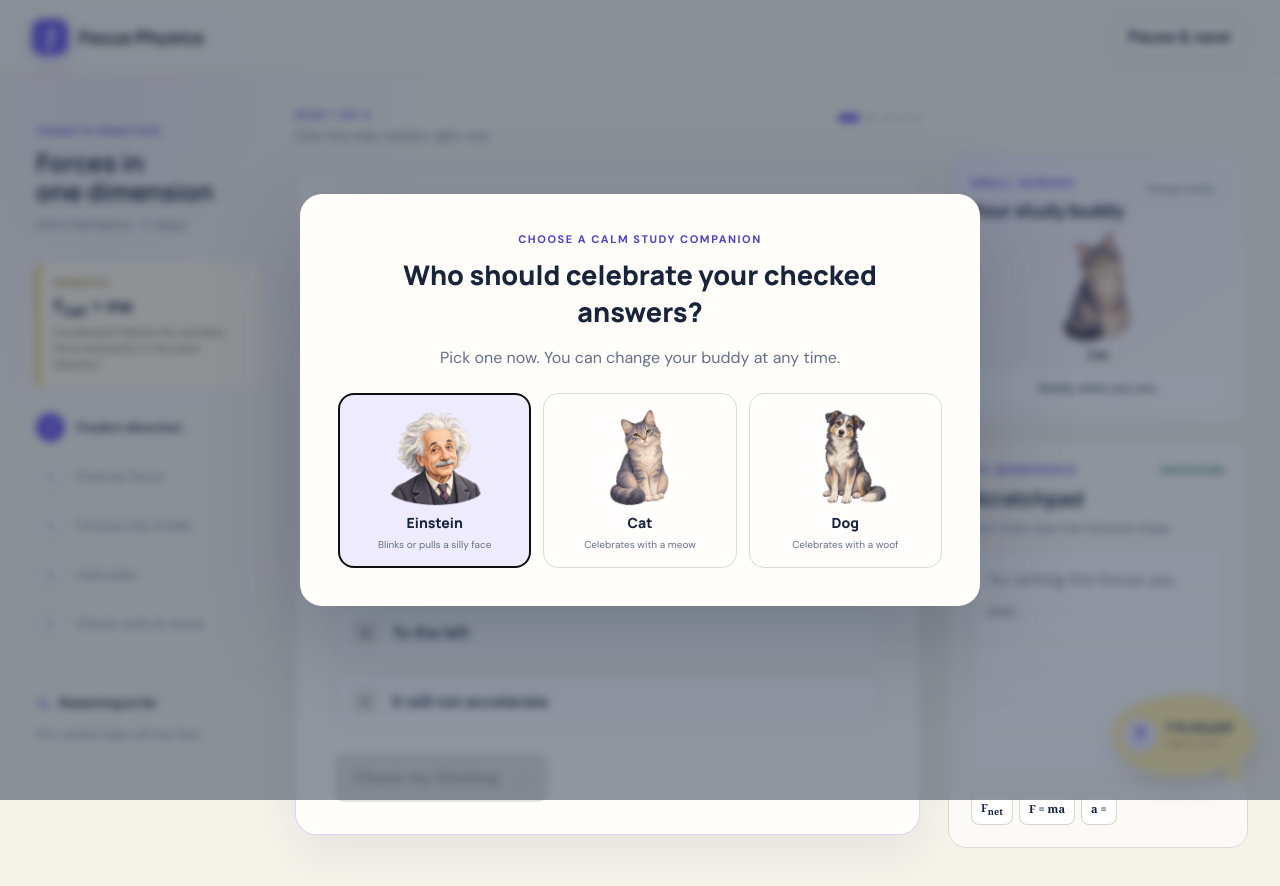
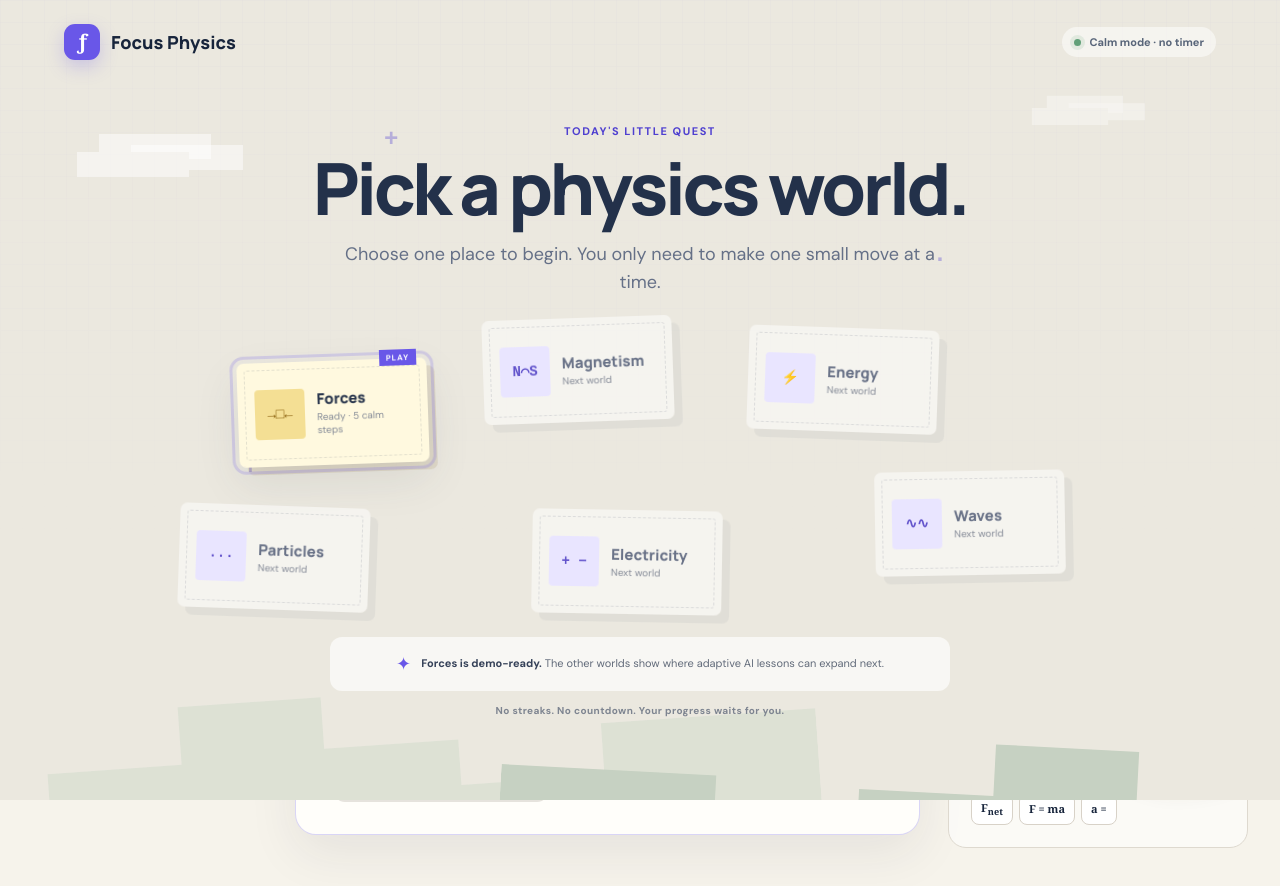
Before and after one commit to Thisisjustjay/focus-physics, a plain HTML site: page dist/index.html in a window 1280 px wide. Drawn offline with Linux system fonts and the light colour scheme.

Commit message:
Update Site source

```diff
--- a/dist/app.js
+++ b/dist/app.js
@@ -115,6 +115,13 @@ const buddyReaction = document.getElementById("buddyReaction");
 const buddyDialog = document.getElementById("buddyDialog");
 const closeBuddyDialog = document.getElementById("closeBuddyDialog");
 const companionStorageKey = "focusPhysicsCompanion";
+const topicGate = document.getElementById("topicGate");
+const topicStatus = document.getElementById("topicStatus");
+const lessonSurfaces = [
+  document.querySelector(".site-header"),
+  document.querySelector(".app-shell"),
+  document.querySelector(".help-dock")
+];
 
 const companions = {
   einstein: {
@@ -279,6 +286,57 @@ function openBuddyChooser(required = false) {
   if (!buddyDialog.open) buddyDialog.showModal();
 }
 
+function setTopicGate(open) {
+  document.body.classList.toggle("topic-gate-open", open);
+  topicGate.setAttribute("aria-hidden", String(!open));
+  lessonSurfaces.forEach(surface => {
+    if (!surface) return;
+    if (open) surface.setAttribute("inert", "");
+    else surface.removeAttribute("inert");
+  });
+
+  if (open) {
+    topicGate.querySelector(".topic-ready").focus({ preventScroll: true });
+  } else if (!localStorage.getItem(companionStorageKey)) {
+    setTimeout(() => openBuddyChooser(true), 180);
+  }
+}
+
+function enterForcesLesson() {
+  if (location.hash !== "#lesson") history.pushState({ view: "lesson" }, "", "#lesson");
+  setTopicGate(false);
+  document.querySelector(".workspace").scrollIntoView({ block: "start" });
+}
+
+document.querySelectorAll("[data-topic]").forEach(button => {
+  button.addEventListener("click", () => {
+    const topic = button.dataset.topic;
+    if (topic === "forces") {
+      enterForcesLesson();
+      return;
+    }
+
+    const label = button.querySelector("strong").textContent;
+    topicStatus.classList.remove("topic-status-bump");
+    void topicStatus.offsetWidth;
+    topicStatus.classList.add("topic-status-bump");
+    topicStatus.innerHTML = `<span aria-hidden="true">○</span><p><strong>${label} is the next world.</strong> Today’s working demo is Forces; AI-generated topic paths are the next build.</p>`;
+  });
+});
+
+document.getElementById("topicButton").addEventListener("click", () => {
+  history.pushState({ view: "topics" }, "", location.pathname);
+  setTopicGate(true);
+});
+
+document.querySelector(".site-header .brand").addEventListener("click", event => {
+  event.preventDefault();
+  history.pushState({ view: "topics" }, "", location.pathname);
+  setTopicGate(true);
+});
+
+window.addEventListener("popstate", () => setTopicGate(location.hash !== "#lesson"));
+
 check.addEventListener("click", () => {
   if (passed) {
     if (currentStep === steps.length - 1) {
@@ -406,4 +464,7 @@ buddyDialog.addEventListener("cancel", event => {
 
 renderCompanion();
 renderStep();
-if (!localStorage.getItem(companionStorageKey)) setTimeout(() => openBuddyChooser(true), 0);
+setTopicGate(location.hash !== "#lesson");
+if (location.hash === "#lesson" && !localStorage.getItem(companionStorageKey)) {
+  setTimeout(() => openBuddyChooser(true), 0);
+}
--- a/dist/index.html
+++ b/dist/index.html
@@ -11,12 +11,78 @@
     <link rel="stylesheet" href="styles.css" />
   </head>
   <body>
+    <section class="topic-gate" id="topicGate" aria-labelledby="topicGateTitle">
+      <div class="pixel-sky" aria-hidden="true">
+        <span class="pixel-cloud cloud-one"></span>
+        <span class="pixel-cloud cloud-two"></span>
+        <span class="pixel-star star-one">+</span>
+        <span class="pixel-star star-two">·</span>
+        <span class="pixel-star star-three">+</span>
+        <span class="pixel-hill hill-back"></span>
+        <span class="pixel-hill hill-front"></span>
+      </div>
+
+      <header class="gate-header">
+        <div class="brand" aria-label="Focus Physics">
+          <span class="brand-mark" aria-hidden="true">ƒ</span>
+          <span>Focus Physics</span>
+        </div>
+        <span class="calm-mode"><i aria-hidden="true"></i> Calm mode · no timer</span>
+      </header>
+
+      <div class="gate-copy">
+        <p class="eyebrow">TODAY'S LITTLE QUEST</p>
+        <h1 id="topicGateTitle">Pick a physics world.</h1>
+        <p>Choose one place to begin. You only need to make one small move at a time.</p>
+      </div>
+
+      <div class="topic-scene" id="topicScene" aria-label="Physics topic choices">
+        <button class="topic-orb topic-ready" type="button" data-topic="forces" style="--x: 9%; --y: 14%; --tilt: -2deg; --delay: 0s;">
+          <span class="topic-pixel" aria-hidden="true">→□←</span>
+          <strong>Forces</strong>
+          <small>Ready · 5 calm steps</small>
+        </button>
+        <button class="topic-orb" type="button" data-topic="energy" style="--x: 61%; --y: 4%; --tilt: 2deg; --delay: -1s;">
+          <span class="topic-pixel" aria-hidden="true">⚡</span>
+          <strong>Energy</strong>
+          <small>Next world</small>
+        </button>
+        <button class="topic-orb" type="button" data-topic="waves" style="--x: 74%; --y: 48%; --tilt: -1deg; --delay: -2s;">
+          <span class="topic-pixel" aria-hidden="true">∿∿</span>
+          <strong>Waves</strong>
+          <small>Next world</small>
+        </button>
+        <button class="topic-orb" type="button" data-topic="electricity" style="--x: 39%; --y: 59%; --tilt: 1deg; --delay: -.6s;">
+          <span class="topic-pixel" aria-hidden="true">+ −</span>
+          <strong>Electricity</strong>
+          <small>Next world</small>
+        </button>
+        <button class="topic-orb" type="button" data-topic="particles" style="--x: 3%; --y: 58%; --tilt: 2deg; --delay: -1.5s;">
+          <span class="topic-pixel" aria-hidden="true">···</span>
+          <strong>Particles</strong>
+          <small>Next world</small>
+        </button>
+        <button class="topic-orb" type="button" data-topic="magnetism" style="--x: 34%; --y: 2%; --tilt: -2deg; --delay: -2.4s;">
+          <span class="topic-pixel" aria-hidden="true">N⌒S</span>
+          <strong>Magnetism</strong>
+          <small>Next world</small>
+        </button>
+      </div>
+
+      <div class="topic-status" id="topicStatus" role="status">
+        <span aria-hidden="true">✦</span>
+        <p><strong>Forces is demo-ready.</strong> The other worlds show where adaptive AI lessons can expand next.</p>
+      </div>
+      <p class="gate-footnote">No streaks. No countdown. Your progress waits for you.</p>
+    </section>
+
     <header class="site-header">
       <a class="brand" href="#" aria-label="Focus Physics home">
         <span class="brand-mark" aria-hidden="true">ƒ</span>
         <span>Focus Physics</span>
       </a>
       <div class="header-actions">
+        <button class="ghost-button" id="topicButton" type="button">Change topic</button>
         <button class="ghost-button" id="pauseButton" type="button">Pause &amp; save</button>
       </div>
     </header>
--- a/dist/styles.css
+++ b/dist/styles.css
@@ -28,6 +28,89 @@ body {
 
 button, textarea, input { font: inherit; }
 button { color: inherit; }
+
+.topic-gate {
+  position: fixed;
+  inset: 0;
+  z-index: 100;
+  min-height: 100dvh;
+  overflow: auto;
+  padding: 24px clamp(20px, 5vw, 76px) 28px;
+  color: #23314a;
+  background: #ebe8df;
+  isolation: isolate;
+  transition: opacity .24s ease, visibility .24s ease;
+}
+.topic-gate[aria-hidden="true"] { visibility: hidden; opacity: 0; pointer-events: none; }
+.topic-gate-open { overflow: hidden; }
+.pixel-sky { position: absolute; inset: 0; z-index: -2; overflow: hidden; }
+.pixel-sky::before {
+  content: "";
+  position: absolute;
+  inset: 0;
+  opacity: .22;
+  background-image:
+    linear-gradient(rgba(78,63,208,.08) 1px, transparent 1px),
+    linear-gradient(90deg, rgba(78,63,208,.08) 1px, transparent 1px);
+  background-size: 22px 22px;
+  mask-image: linear-gradient(to bottom, black, transparent 76%);
+}
+.pixel-cloud { position: absolute; width: 112px; height: 25px; background: rgba(255,255,255,.5); box-shadow: 22px -18px 0 rgba(255,255,255,.5), 54px -7px 0 rgba(255,255,255,.5); image-rendering: pixelated; }
+.cloud-one { top: 19%; left: 6%; }
+.cloud-two { top: 13%; right: 12%; transform: scale(.68); opacity: .68; }
+.pixel-star { position: absolute; color: rgba(78,63,208,.34); font: 800 24px/1 monospace; }
+.star-one { top: 16%; left: 30%; }
+.star-two { top: 31%; right: 26%; }
+.star-three { top: 57%; left: 19%; }
+.pixel-hill { position: absolute; bottom: -16%; width: 70%; height: 38%; transform: rotate(-4deg); background: #d6ddcf; clip-path: polygon(0 100%, 0 58%, 14% 58%, 14% 42%, 29% 42%, 29% 23%, 45% 23%, 45% 40%, 60% 40%, 60% 55%, 76% 55%, 76% 38%, 100% 38%, 100% 100%); }
+.hill-back { left: -6%; opacity: .62; }
+.hill-front { right: -9%; bottom: -22%; background: #c6d1c2; transform: rotate(3deg) scaleX(-1); }
+.gate-header { display: flex; align-items: center; justify-content: space-between; gap: 20px; }
+.calm-mode { display: inline-flex; align-items: center; gap: 8px; padding: 8px 12px; border-radius: 999px; color: #586579; background: rgba(255,255,255,.52); font-size: 11px; font-weight: 700; }
+.calm-mode i { width: 7px; height: 7px; border-radius: 50%; background: #61a078; box-shadow: 0 0 0 4px rgba(97,160,120,.14); }
+.gate-copy { width: min(670px, 100%); margin: clamp(42px, 8vh, 88px) auto 18px; text-align: center; }
+.gate-copy .eyebrow { margin-bottom: 13px; }
+.gate-copy h1 { margin: 0; font: 800 clamp(38px, 6vw, 72px)/1.02 "Manrope", sans-serif; letter-spacing: -.05em; }
+.gate-copy > p:last-child { max-width: 590px; margin: 17px auto 0; color: #657087; font-size: clamp(14px, 1.7vw, 18px); line-height: 1.55; }
+.topic-scene { width: min(980px, 100%); height: 330px; margin: 0 auto; position: relative; }
+.topic-orb {
+  position: absolute;
+  left: var(--x);
+  top: var(--y);
+  width: 190px;
+  min-height: 104px;
+  display: grid;
+  grid-template-columns: 50px 1fr;
+  grid-template-rows: auto auto;
+  align-items: center;
+  gap: 2px 12px;
+  padding: 17px;
+  border: 0;
+  border-radius: 7px;
+  color: #697287;
+  background: rgba(255,255,255,.5);
+  box-shadow: 8px 8px 0 rgba(104,112,126,.08);
+  cursor: pointer;
+  text-align: left;
+  transform: rotate(var(--tilt));
+  animation: topic-float 5.5s ease-in-out var(--delay) infinite;
+}
+.topic-orb::after { content: ""; position: absolute; inset: 7px; border: 1px dashed rgba(92,101,117,.17); border-radius: 3px; pointer-events: none; }
+.topic-orb:hover, .topic-orb:focus-visible { color: #3f4b60; background: rgba(255,255,255,.78); outline: 3px solid rgba(105,87,232,.2); outline-offset: 4px; }
+.topic-orb.topic-ready { color: #27344b; background: #fff9df; box-shadow: 8px 8px 0 rgba(130,105,34,.13), 0 16px 44px rgba(61,68,81,.1); }
+.topic-orb.topic-ready::before { content: "PLAY"; position: absolute; top: -9px; right: 10px; padding: 4px 7px; color: white; background: #6957e8; font: 800 8px/1 "DM Sans", sans-serif; letter-spacing: .12em; }
+.topic-pixel { grid-row: 1 / 3; width: 50px; height: 50px; display: grid; place-items: center; border-radius: 4px; color: #6152cb; background: #e9e5ff; font: 800 14px/1 monospace; image-rendering: pixelated; }
+.topic-ready .topic-pixel { color: #8a610e; background: #f4df94; }
+.topic-orb strong { align-self: end; font: 800 15px/1.2 "Manrope", sans-serif; }
+.topic-orb small { align-self: start; color: #858b97; font-size: 10px; }
+.topic-status { width: min(620px, calc(100% - 30px)); min-height: 54px; margin: -8px auto 0; display: flex; align-items: center; justify-content: center; gap: 10px; padding: 11px 16px; border-radius: 12px; color: #626b7a; background: rgba(255,255,255,.65); text-align: center; }
+.topic-status > span { color: #6957e8; font-size: 18px; }
+.topic-status p { margin: 0; font-size: 11px; line-height: 1.45; }
+.topic-status strong { color: #354158; }
+.topic-status-bump { animation: status-bump .3s ease; }
+.gate-footnote { margin: 13px 0 0; color: #7d8490; font-size: 10px; font-weight: 700; text-align: center; letter-spacing: .04em; }
+@keyframes topic-float { 0%, 100% { translate: 0 0; } 50% { translate: 0 -5px; } }
+@keyframes status-bump { 50% { transform: translateY(-3px); } }
 
 .site-header {
   height: 74px;
@@ -589,6 +672,12 @@ dialog > p:not(.eyebrow) { color: var(--muted); line-height: 1.55; }
 }
 
 @media (max-width: 780px) {
+  .topic-gate { padding: 18px 16px 26px; }
+  .calm-mode { padding: 7px 9px; font-size: 9px; }
+  .gate-copy { margin: 42px auto 22px; }
+  .topic-scene { height: auto; display: grid; grid-template-columns: repeat(2, minmax(0, 1fr)); gap: 12px; }
+  .topic-orb { position: relative; inset: auto; width: 100%; min-height: 94px; transform: none; animation: none; }
+  .topic-status { margin-top: 18px; }
   .site-header { padding: 0 18px; }
   .app-shell { display: block; padding: 22px 16px 40px; }
   .progress-panel { display: flex; flex-wrap: wrap; align-items: start; justify-content: space-between; gap: 15px; padding: 5px 2px 20px; }
@@ -611,6 +700,12 @@ dialog > p:not(.eyebrow) { color: var(--muted); line-height: 1.55; }
   .help-popover { bottom: 86px; max-height: calc(100vh - 120px); overflow-y: auto; }
 }
 
+@media (max-width: 520px) {
+  .topic-scene { grid-template-columns: 1fr; }
+  .topic-orb { grid-template-columns: 46px 1fr; min-height: 82px; }
+  .topic-pixel { width: 44px; height: 44px; }
+}
+
 @media (prefers-reduced-motion: reduce) {
   *, *::before, *::after { scroll-behavior: auto !important; transition: none !important; animation: none !important; }
   .buddy-card.is-einstein.is-retry .einstein-tongue { opacity: 1; transform: translate(-50%, 3px); }
```
Also changed, not shown: HANDOFF.md (+24 -27 lines).
